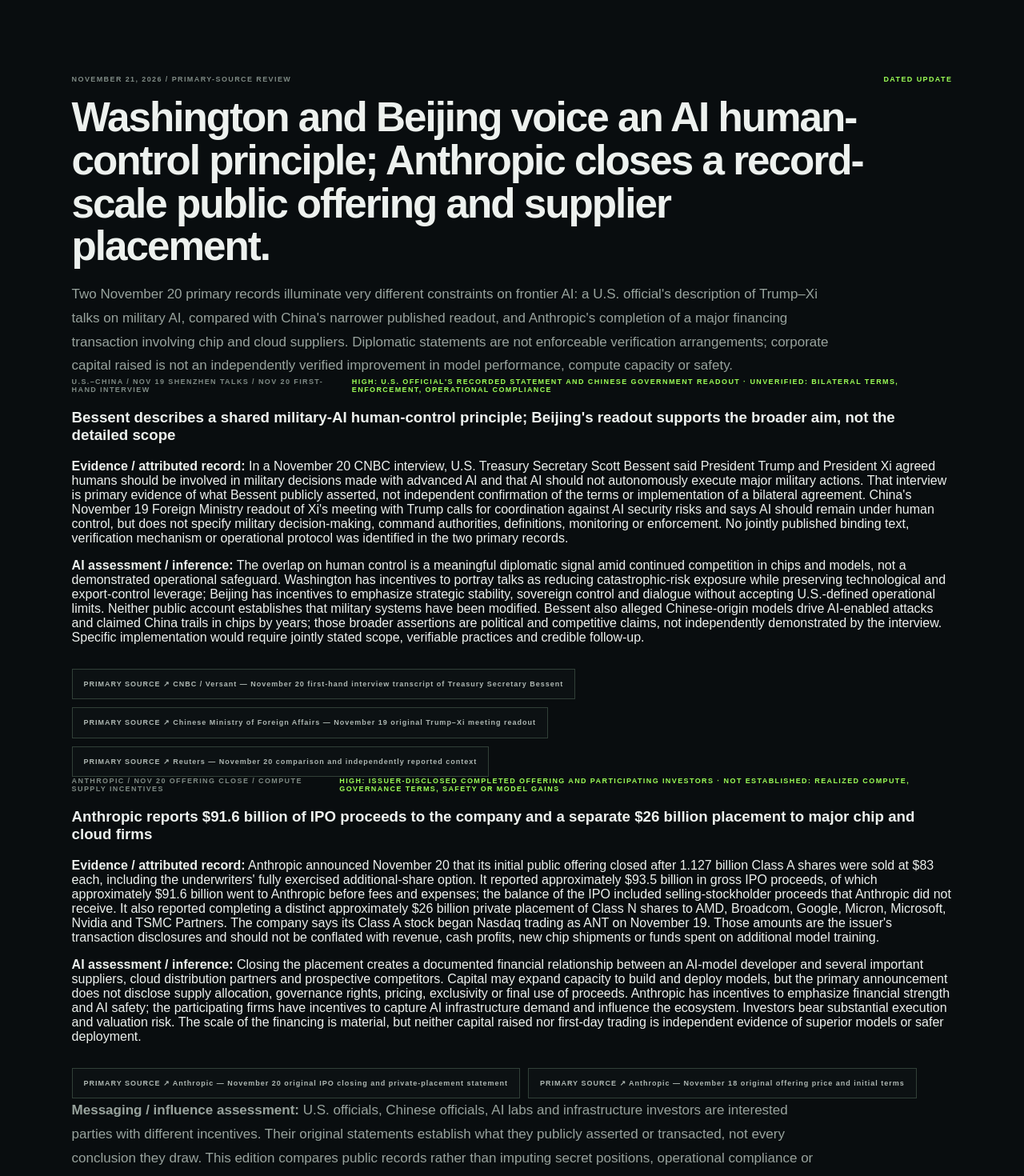
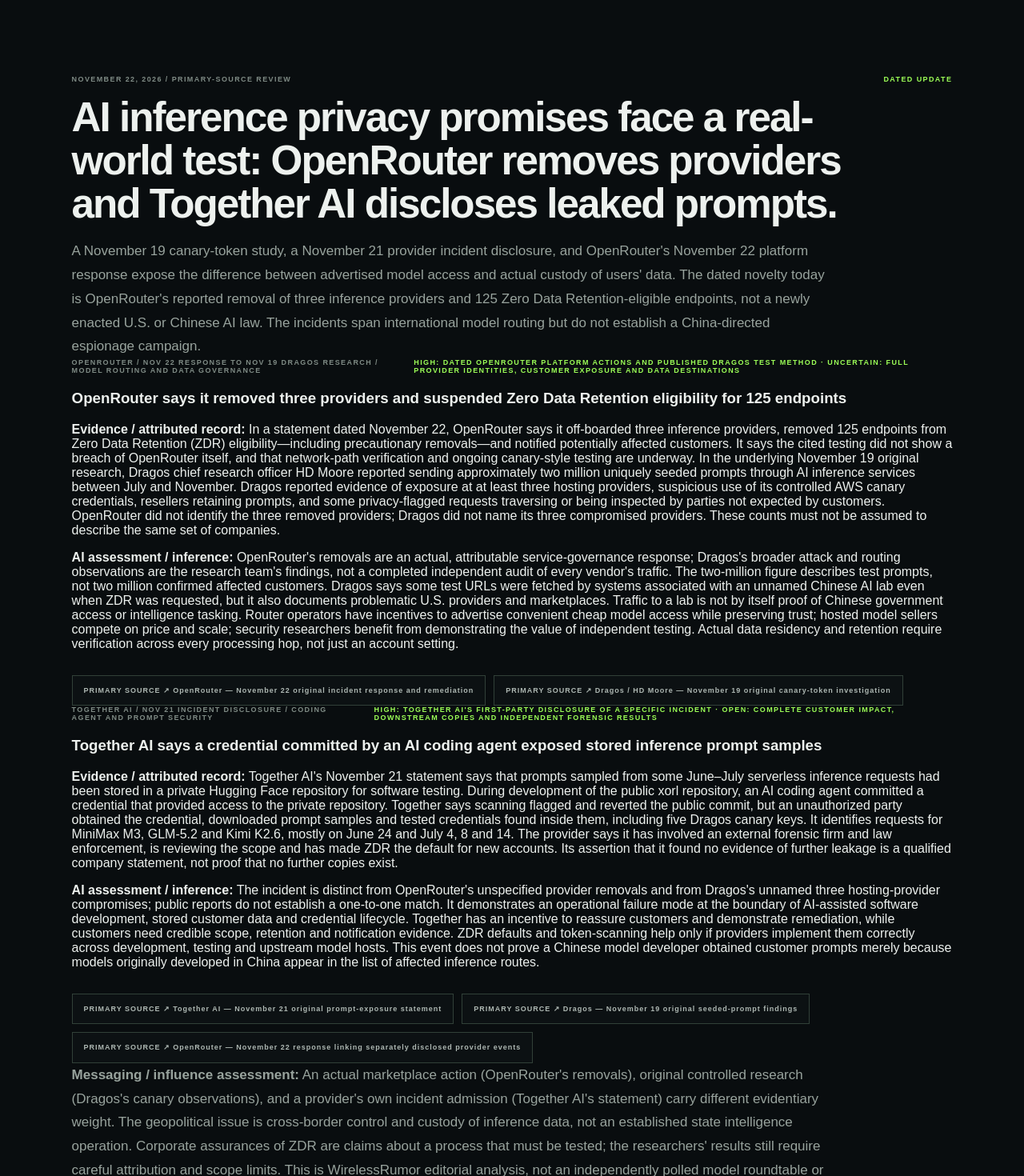
Before and after one commit to stjames22/wirelessrumor, a Next.js app: page /geopolitics in a window 1280 px wide. Shown: the part 4880-6350 px from the top of the page at 80% size. Built offline with nearby package versions, Linux system fonts and the light colour scheme.

Commit message:
editorial: Nov 22 inference provider privacy findings and platform response

```diff
--- a/app/geopolitics/page.tsx
+++ b/app/geopolitics/page.tsx
@@ -84,6 +84,68 @@ const briefs = [
 
 
 const datedEditorialUpdates = [
+  {
+      "date": "NOVEMBER 22, 2026",
+      "slug": "2026-11-22-inference-privacy-openrouter-together-ai-disclosures",
+      "title": "AI inference privacy promises face a real-world test: OpenRouter removes providers and Together AI discloses leaked prompts.",
+      "overview": "A November 19 canary-token study, a November 21 provider incident disclosure, and OpenRouter's November 22 platform response expose the difference between advertised model access and actual custody of users' data. The dated novelty today is OpenRouter's reported removal of three inference providers and 125 Zero Data Retention-eligible endpoints, not a newly enacted U.S. or Chinese AI law. The incidents span international model routing but do not establish a China-directed espionage campaign.",
+      "developments": [
+          {
+              "label": "OPENROUTER / NOV 22 RESPONSE TO NOV 19 DRAGOS RESEARCH / MODEL ROUTING AND DATA GOVERNANCE",
+              "headline": "OpenRouter says it removed three providers and suspended Zero Data Retention eligibility for 125 endpoints",
+              "fact": "In a statement dated November 22, OpenRouter says it off-boarded three inference providers, removed 125 endpoints from Zero Data Retention (ZDR) eligibility—including precautionary removals—and notified potentially affected customers. It says the cited testing did not show a breach of OpenRouter itself, and that network-path verification and ongoing canary-style testing are underway. In the underlying November 19 original research, Dragos chief research officer HD Moore reported sending approximately two million uniquely seeded prompts through AI inference services between July and November. Dragos reported evidence of exposure at at least three hosting providers, suspicious use of its controlled AWS canary credentials, resellers retaining prompts, and some privacy-flagged requests traversing or being inspected by parties not expected by customers. OpenRouter did not identify the three removed providers; Dragos did not name its three compromised providers. These counts must not be assumed to describe the same set of companies.",
+              "assessment": "OpenRouter's removals are an actual, attributable service-governance response; Dragos's broader attack and routing observations are the research team's findings, not a completed independent audit of every vendor's traffic. The two-million figure describes test prompts, not two million confirmed affected customers. Dragos says some test URLs were fetched by systems associated with an unnamed Chinese AI lab even when ZDR was requested, but it also documents problematic U.S. providers and marketplaces. Traffic to a lab is not by itself proof of Chinese government access or intelligence tasking. Router operators have incentives to advertise convenient cheap model access while preserving trust; hosted model sellers compete on price and scale; security researchers benefit from demonstrating the value of independent testing. Actual data residency and retention require verification across every processing hop, not just an account setting.",
+              "confidence": "HIGH: DATED OPENROUTER PLATFORM ACTIONS AND PUBLISHED DRAGOS TEST METHOD · UNCERTAIN: FULL PROVIDER IDENTITIES, CUSTOMER EXPOSURE AND DATA DESTINATIONS",
+              "sources": [
+                  [
+                      "OpenRouter — November 22 original incident response and remediation",
+                      "https://openrouter.ai/blog/announcements/data-processing-incidents-on-inference-providers/"
+                  ],
+                  [
+                      "Dragos / HD Moore — November 19 original canary-token investigation",
+                      "https://www.dragos.com/blog/ai-supply-chain-security-canary-tokens"
+                  ]
+              ]
+          },
+          {
+              "label": "TOGETHER AI / NOV 21 INCIDENT DISCLOSURE / CODING AGENT AND PROMPT SECURITY",
+              "headline": "Together AI says a credential committed by an AI coding agent exposed stored inference prompt samples",
+              "fact": "Together AI's November 21 statement says that prompts sampled from some June–July serverless inference requests had been stored in a private Hugging Face repository for software testing. During development of the public xorl repository, an AI coding agent committed a credential that provided access to the private repository. Together says scanning flagged and reverted the public commit, but an unauthorized party obtained the credential, downloaded prompt samples and tested credentials found inside them, including five Dragos canary keys. It identifies requests for MiniMax M3, GLM-5.2 and Kimi K2.6, mostly on June 24 and July 4, 8 and 14. The provider says it has involved an external forensic firm and law enforcement, is reviewing the scope and has made ZDR the default for new accounts. Its assertion that it found no evidence of further leakage is a qualified company statement, not proof that no further copies exist.",
+              "assessment": "The incident is distinct from OpenRouter's unspecified provider removals and from Dragos's unnamed three hosting-provider compromises; public reports do not establish a one-to-one match. It demonstrates an operational failure mode at the boundary of AI-assisted software development, stored customer data and credential lifecycle. Together has an incentive to reassure customers and demonstrate remediation, while customers need credible scope, retention and notification evidence. ZDR defaults and token-scanning help only if providers implement them correctly across development, testing and upstream model hosts. This event does not prove a Chinese model developer obtained customer prompts merely because models originally developed in China appear in the list of affected inference routes.",
+              "confidence": "HIGH: TOGETHER AI'S FIRST-PARTY DISCLOSURE OF A SPECIFIC INCIDENT · OPEN: COMPLETE CUSTOMER IMPACT, DOWNSTREAM COPIES AND INDEPENDENT FORENSIC RESULTS",
+              "sources": [
+                  [
+                      "Together AI — November 21 original prompt-exposure statement",
+                      "https://www.together.ai/blog/security-event-prompt-leakage-for-requests-in-june-and-july-of-2026"
+                  ],
+                  [
+                      "Dragos — November 19 original seeded-prompt findings",
+                      "https://www.dragos.com/blog/ai-supply-chain-security-canary-tokens"
+                  ],
+                  [
+                      "OpenRouter — November 22 response linking separately disclosed provider events",
+                      "https://openrouter.ai/blog/announcements/data-processing-incidents-on-inference-providers/"
+                  ]
+              ]
+          }
+      ],
+      "messaging": "An actual marketplace action (OpenRouter's removals), original controlled research (Dragos's canary observations), and a provider's own incident admission (Together AI's statement) carry different evidentiary weight. The geopolitical issue is cross-border control and custody of inference data, not an established state intelligence operation. Corporate assurances of ZDR are claims about a process that must be tested; the researchers' results still require careful attribution and scope limits. This is WirelessRumor editorial analysis, not an independently polled model roundtable or invented community testimony.",
+      "correction": "DATES / ATTRIBUTION: Dragos published the research on November 19; Together AI disclosed its distinct prompt-sample leak on November 21; OpenRouter published its off-boarding and ZDR changes on November 22. The test used approximately two million seeded prompts, NOT two million verified customer breaches. Neither primary source identifies OpenRouter's three removals as the same providers Dragos counted. This is not a new BIS rule, a confirmed Chinese state program, or evidence that OpenRouter itself was breached. Earlier semiconductor, model-access, policy and correction entries are preserved unchanged.",
+      "sources": [
+          [
+              "OpenRouter — November 22 operator response",
+              "https://openrouter.ai/blog/announcements/data-processing-incidents-on-inference-providers/"
+          ],
+          [
+              "Dragos — November 19 primary methodology and findings",
+              "https://www.dragos.com/blog/ai-supply-chain-security-canary-tokens"
+          ],
+          [
+              "Together AI — November 21 original incident statement",
+              "https://www.together.ai/blog/security-event-prompt-leakage-for-requests-in-june-and-july-of-2026"
+          ]
+      ]
+  },
   {
     "date": "NOVEMBER 21, 2026",
     "slug": "2026-11-21-military-ai-human-control-anthropic-ipo-close",
```
